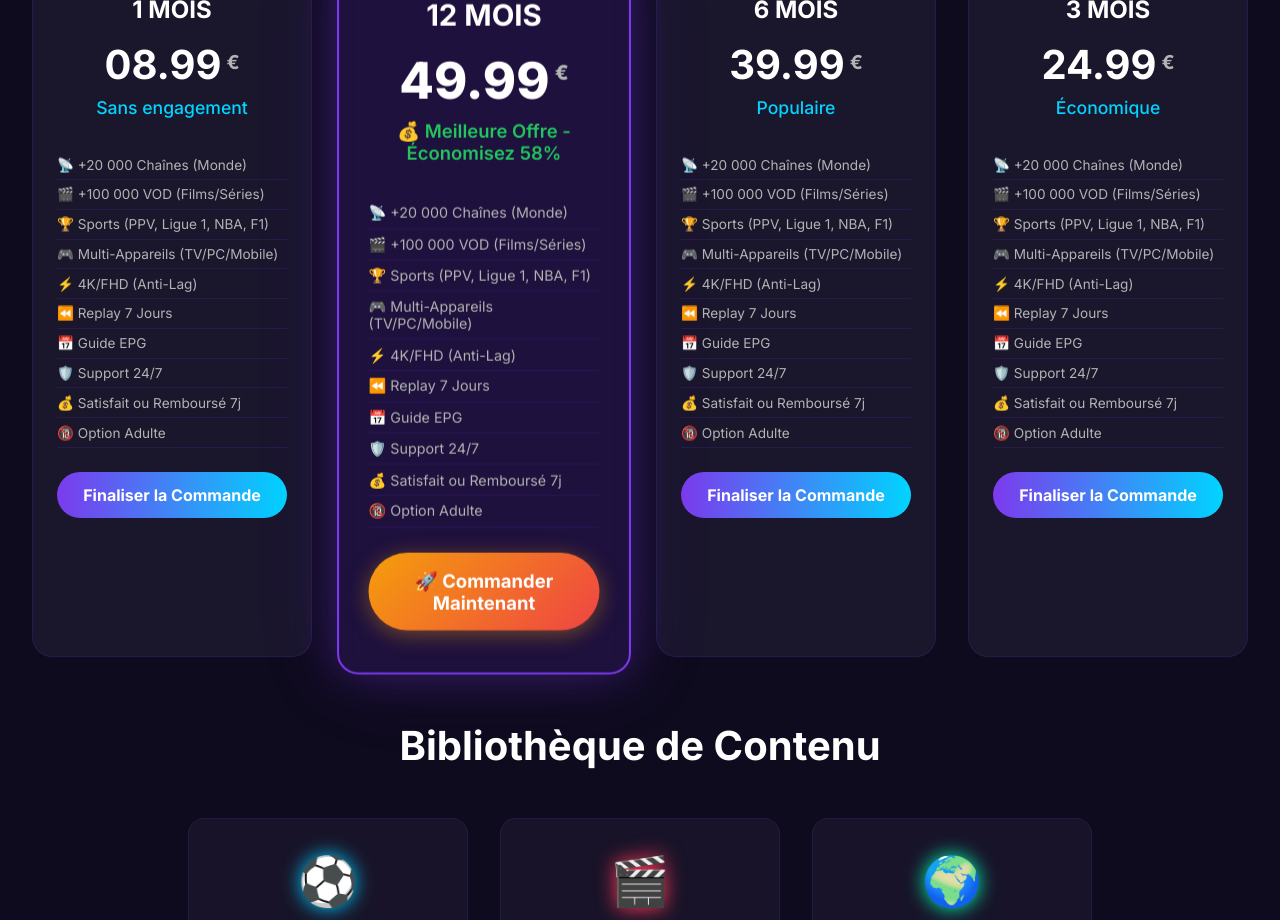
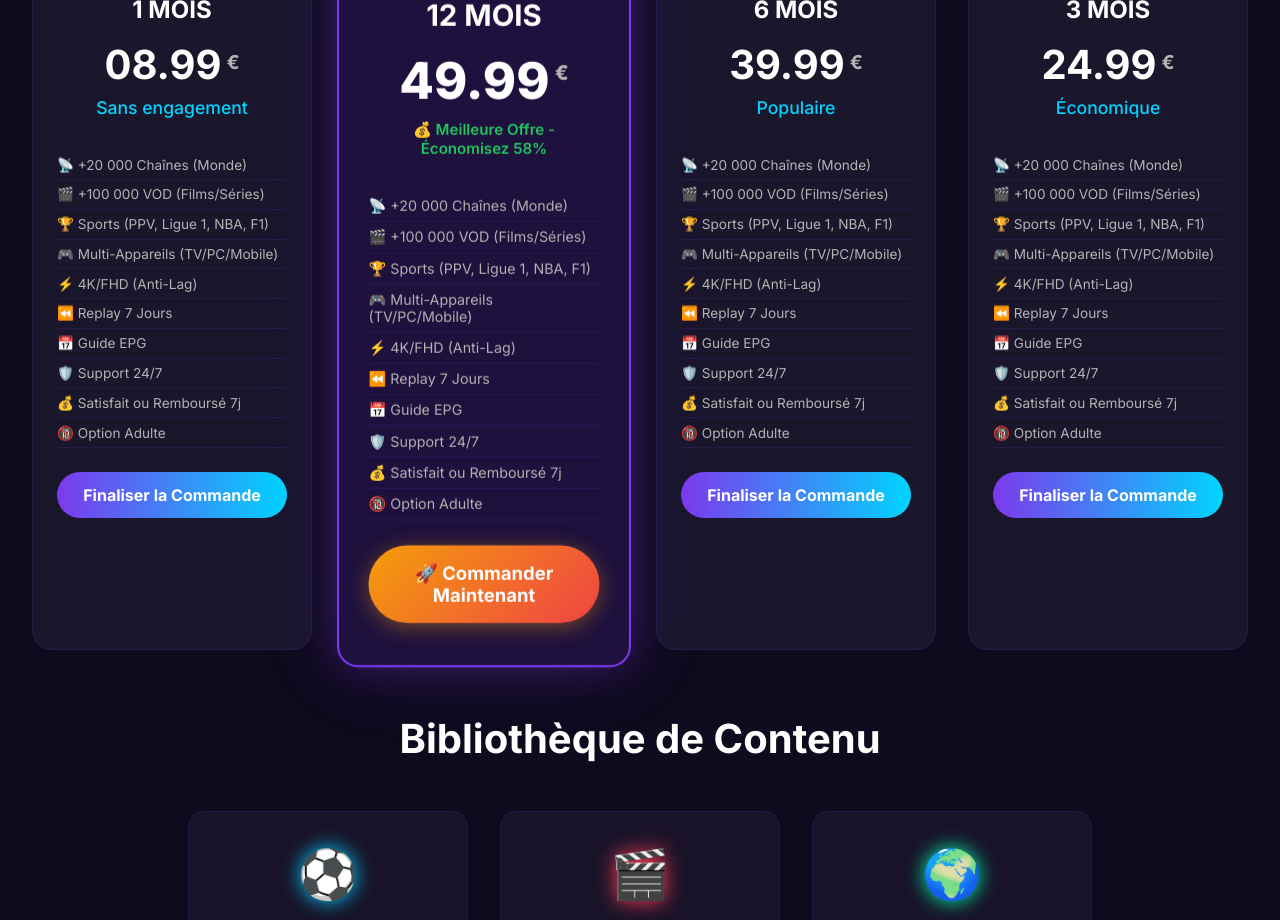
Before and after one commit to SmailNilson/iptv-platform, a Next.js app: page / in a window 1280 px wide. Shown: the part 1100-2020 px from the top of the page. Built offline with nearby package versions, Linux system fonts and the light colour scheme.

Commit message:
Reduce font size for savings text

```diff
--- a/src/components/home/PlansSection.tsx
+++ b/src/components/home/PlansSection.tsx
@@ -150,7 +150,8 @@ export const PlansSection = () => {
                         </div>
                         <div className={styles.period} style={{
                             color: plan.highlight ? '#22c55e' : 'var(--accent-2)',
-                            fontWeight: plan.highlight ? '600' : '500'
+                            fontWeight: plan.highlight ? '600' : '500',
+                            fontSize: plan.highlight ? '0.9rem' : '1.1rem'
                         }}>
                             {plan.highlight ? '💰 Meilleure Offre - Économisez 58%' : plan.period}
                         </div>
```
